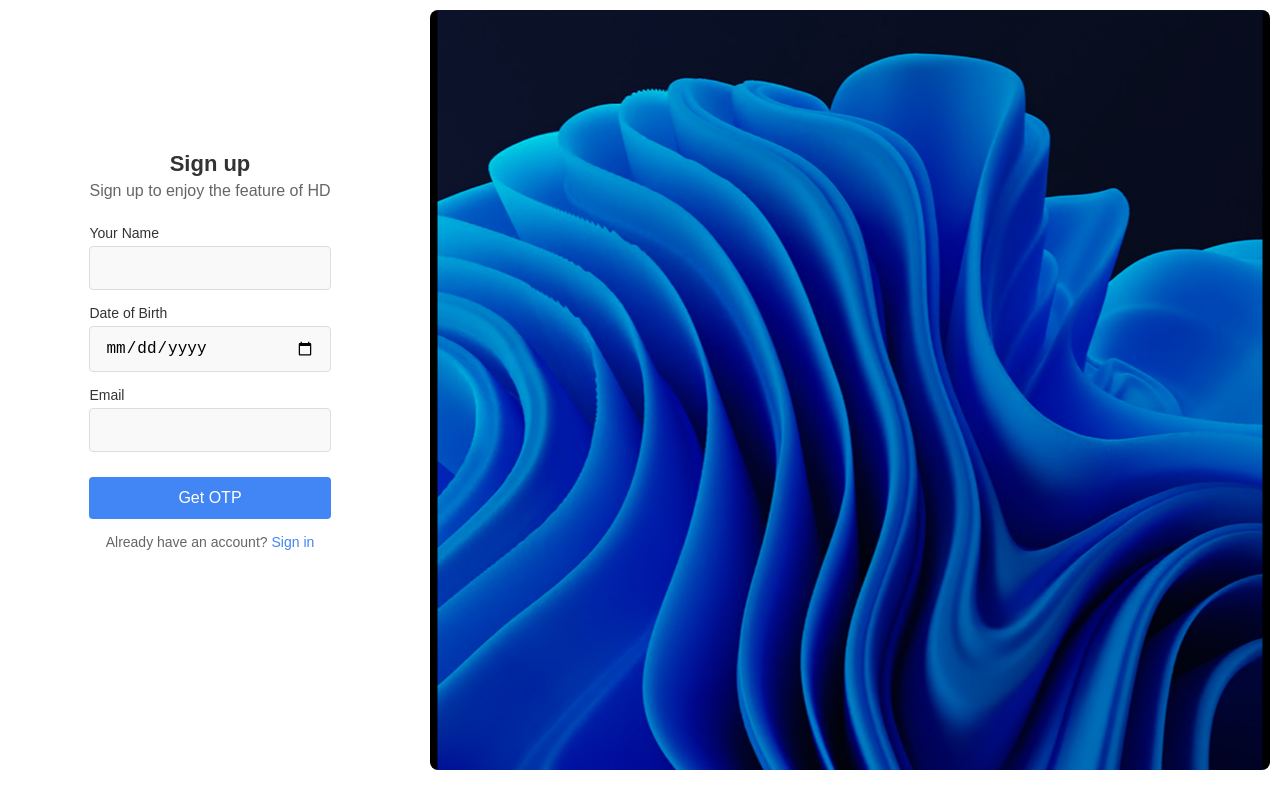
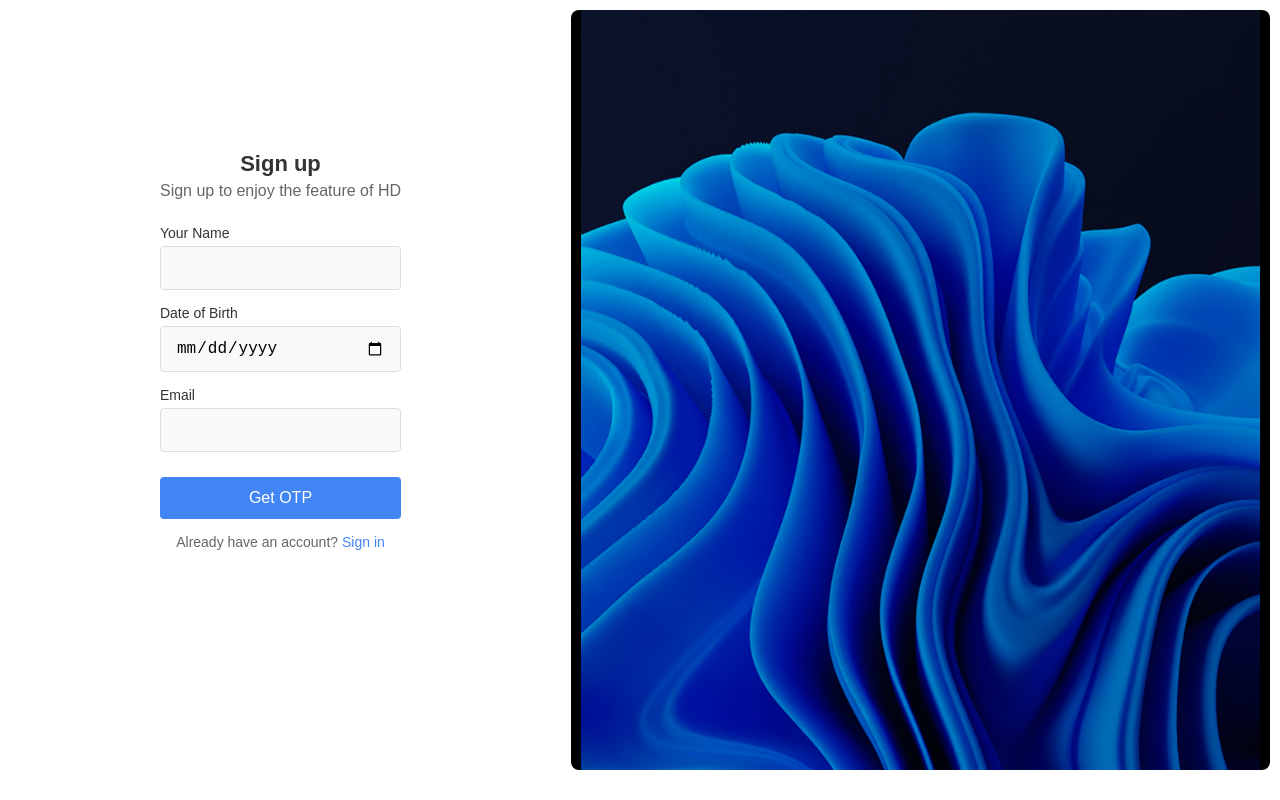
Before and after one commit to vivekkumar5555/frontend, a React (Create React App) app: page / in a window 1280 px wide. Built offline with nearby package versions, Linux system fonts and the light colour scheme.

Commit message:
Update SignUpForm.css

```diff
--- a/src/pages/SignUpForm.css
+++ b/src/pages/SignUpForm.css
@@ -14,25 +14,24 @@
 }
 
 .sideimage {
- flex: 1;
+  flex: 1;
   background-image: url('../../public/right-column.png');
   background-repeat: no-repeat;
   background-position: center;
+  background-size: cover; /* Key property to make image fill container */
   display: block;
+  width: 100%; /* Ensure full width */
+  height: 95vh;
   border-radius: 8px;
   margin: 0;
-  height: 95vh;
-  border-radius: 8px;
-
-  background-color: black;
-
+  background-color: black; /* Fallback if image fails to load */
 }
 
 
 .registration-container {
   width: 100%;
   height: 80vh;
-  max-width: 400px;
+  max-width: 541px;
   margin: 20px auto;
   padding: 20px;
   font-family: Arial, sans-serif;
```
